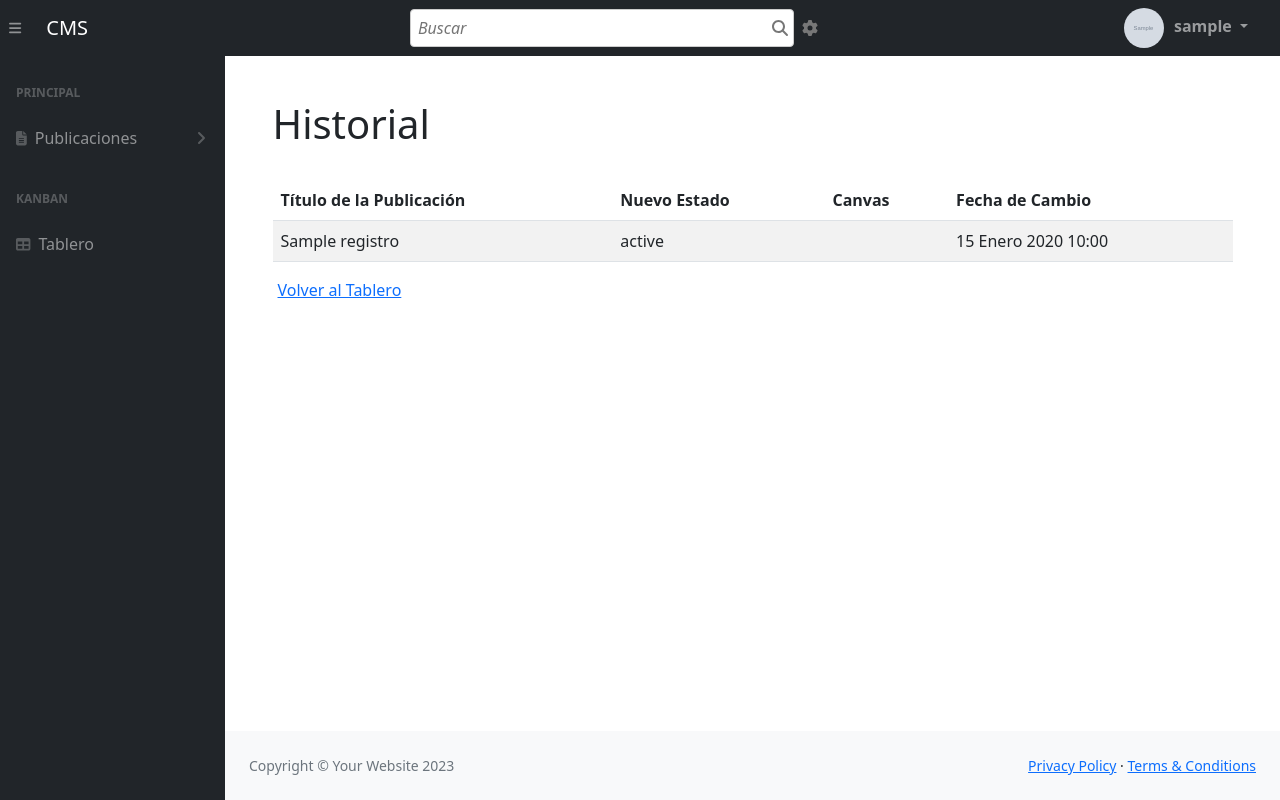
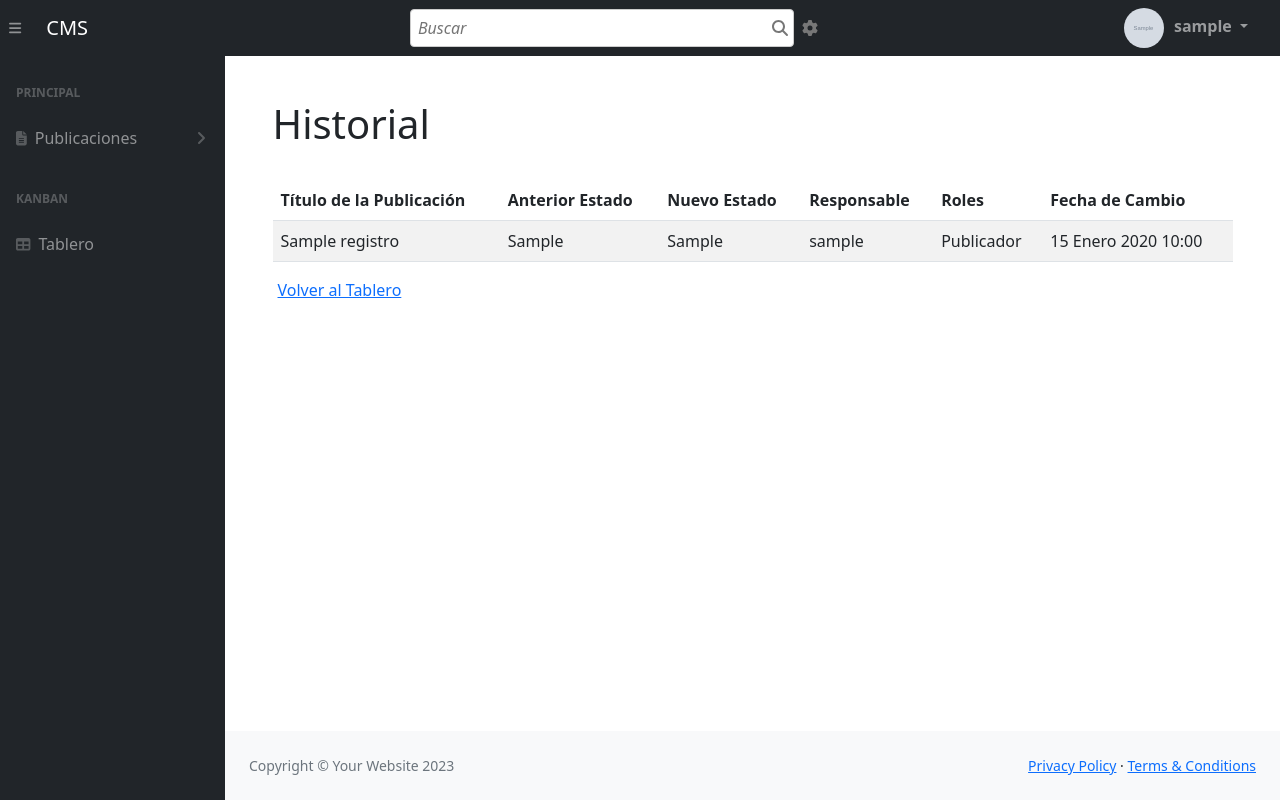
Before and after one commit to juanacevedo68061/dev_proyecto_is2, a Django app: page /kanban/historial/ in a window 1280 px wide. Run offline with Django 4.2, Linux system fonts and the light colour scheme; a user stored in the database is signed in; tables that the repository leaves empty hold one stand-in row (values such as "Sample post"); grey boxes marked "Sample" are stand-in pictures; some libraries are stand-ins or nearby versions.

Commit message:
registros para el historial, y notificaciones

```diff
--- a/docker-compose.yml
+++ b/docker-compose.yml
@@ -8,7 +8,7 @@ services:
       dockerfile: Dockerfile
     command: >
       sh -c "./inicio.sh &&
-      python manage.py makemigrations login cms roles canvan publicaciones administracion &&
+      python manage.py makemigrations login cms roles kanban publicaciones administracion &&
       python manage.py migrate &&
       python manage.py runserver 0.0.0.0:8000"
     volumes:
--- a/kanban/models.py
+++ b/kanban/models.py
@@ -1,20 +1,16 @@
 from django.db import models
 from login.models import Usuario
 import uuid
+from roles.models import Rol
 
 class Registro(models.Model):
-    KANBAN_CHOICES = [
-        ('autor', 'Autor'),
-        ('editor', 'Editor'),
-        ('publicador', 'Publicador'),
-    ]
-
     publicacion_id = models.UUIDField(default=uuid.uuid4, editable=False, unique=False)
     publicacion_titulo = models.CharField(max_length=255)
-    nuevo_estado = models.CharField(max_length=20)
-    usuario = models.ForeignKey(Usuario, on_delete=models.CASCADE)
-    kanban = models.CharField(max_length=20, choices=KANBAN_CHOICES)
+    anterior = models.CharField(max_length=20 , blank=True, null=True)
+    nuevo = models.CharField(max_length=20 , blank=True, null=True)
+    responsable = models.ForeignKey(Usuario, on_delete=models.CASCADE)
+    roles = models.ManyToManyField(Rol, related_name='roles_responsable')
     fecha_cambio = models.DateTimeField(auto_now_add=True)
 
     def __str__(self):
-        return f'Registro de {self.publicacion_titulo} en {self.get_canvas_display()} por {self.usuario}'
+        return f'Registro de {self.publicacion_titulo} por {self.responsable}'
--- a/kanban/views.py
+++ b/kanban/views.py
@@ -12,6 +12,8 @@ from roles.decorators import permiso_requerido
 from django.contrib.auth.decorators import login_required
 from .models import Registro
 from administracion.models import Categoria
+from publicaciones.utils import notificar
+from login.models import Usuario
 
 @permiso_requerido
 @login_required
@@ -131,6 +133,10 @@ def actualizar(request):
                     publicacion.semaforo = "verde"
 
                 publicacion.save()
+                if not publicacion.estado == "borrador":
+                    notificar(publicacion,3)
+
+                registrar(request, publicacion, anterior)
 
                 return JsonResponse({'vuelve': True})
             except (ValueError, Http404, Publicacion_solo_text.DoesNotExist) as e:
@@ -155,12 +161,15 @@ def motivo(request):
 
             if nuevo == "revision":
                 publicacion.para_editor = True
+                motivo = motivo + ", su publicación se pasó al Editor."
             elif nuevo == "borrador":
                 publicacion.para_editor = False
-
+            anterior = publicacion.estado
             publicacion.estado ="rechazado"
             publicacion.semaforo = "rojo"
             publicacion.save()
+            notificar(publicacion,2, motivo)
+            registrar(request, publicacion, anterior)
             print(publicacion.estado)
             print(publicacion.para_editor)
 
@@ -175,5 +184,20 @@ def motivo(request):
 def historial(request):
     registros = Registro.objects.all()
     if not tiene_rol(request.user, "editor") and not tiene_rol(request.user, "publicador"):
-        registros = Registro.objects.filter(usuario=request.user)
+        registros = Registro.objects.filter(responsable=request.user)
     return render(request, 'kanban/historial.html', {'registros': registros})
+
+@login_required
+def registrar(request, publicacion, anterior):
+    usuario = request.user
+    roles = usuario.roles.all()
+    nuevo_registro = Registro.objects.create(
+        responsable=usuario,
+        publicacion_id=publicacion.id_publicacion,
+        publicacion_titulo=publicacion.titulo,
+        anterior = anterior,
+        nuevo=publicacion.estado,
+    )
+    nuevo_registro.roles.set(roles)
+    nuevo_registro.save()
+    print("Registroooooooooooooooooooooooooo")
--- a/templates/kanban/historial.html
+++ b/templates/kanban/historial.html
@@ -18,8 +18,10 @@
         <thead>
             <tr>
                 <th>Título de la Publicación</th>
+                <th>Anterior Estado</th>
                 <th>Nuevo Estado</th>
-                    <th>Canvas</th>
+                <th>Responsable</th>
+                <th>Roles</th>
                 <th>Fecha de Cambio</th>
             </tr>
         </thead>
@@ -27,8 +29,14 @@
             {% for registro in registros %}
             <tr>
                 <td>{{ registro.publicacion_titulo }}</td>
-                    <td>{{ registro.nuevo_estado }}</td>
-                    <td>{{ registro.get_canvas_display }}</td>
+                <td>{{ registro.anterior }}</td>
+                <td>{{ registro.nuevo }}</td>
+                <td>{{ registro.responsable }}</td>
+                <td>
+                    {% for rol in registro.roles.all %}
+                        {{ rol }}{% if not forloop.last %}, {% endif %}
+                    {% endfor %}
+                </td>
                 <td>{{ registro.fecha_cambio }}</td>
             </tr>
             {% endfor %}
```
Also changed, not shown: publicaciones/views.py (+0 -11 lines), 1 other file. Lines whose indentation alone changed are shown as unchanged.
